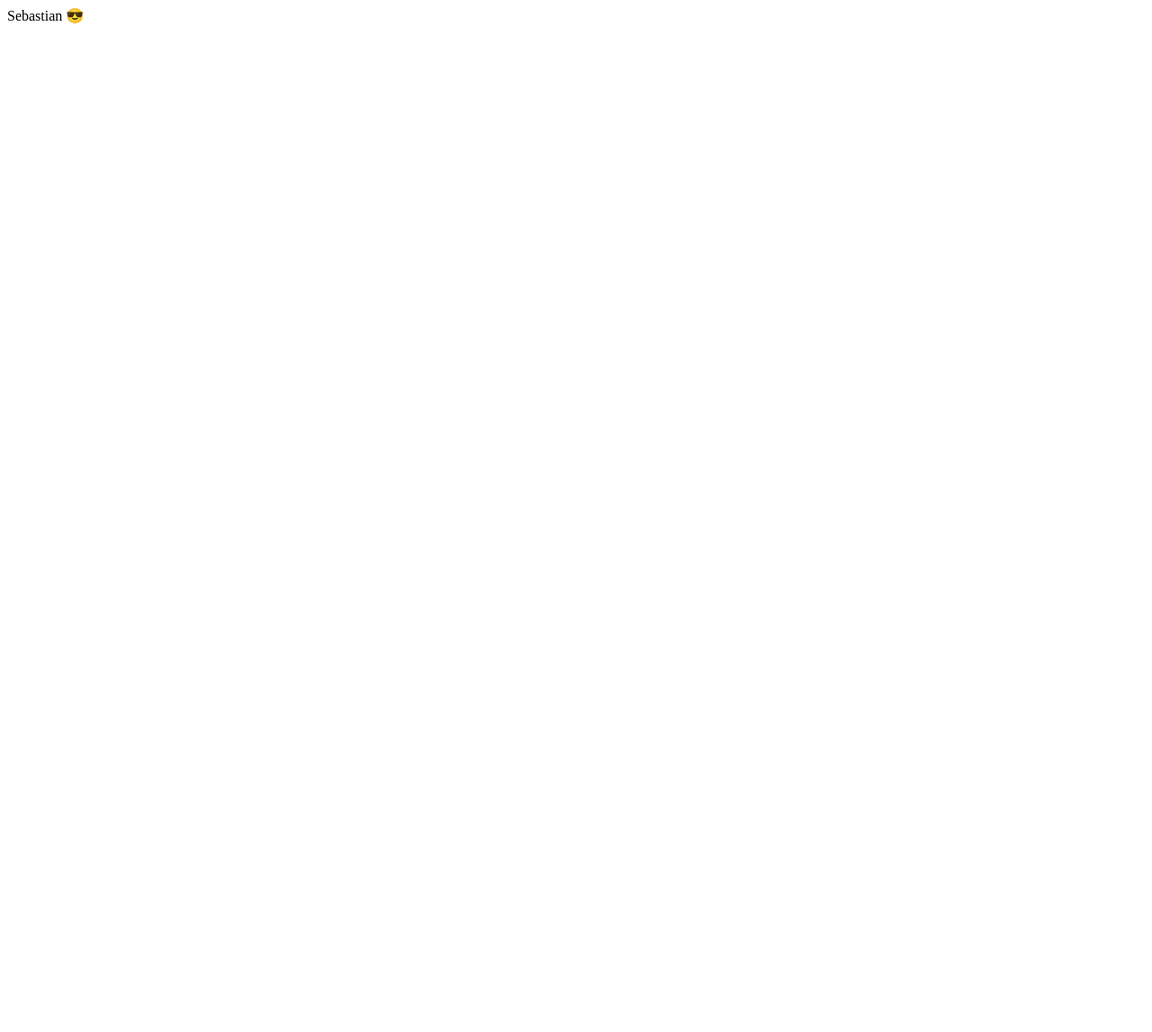
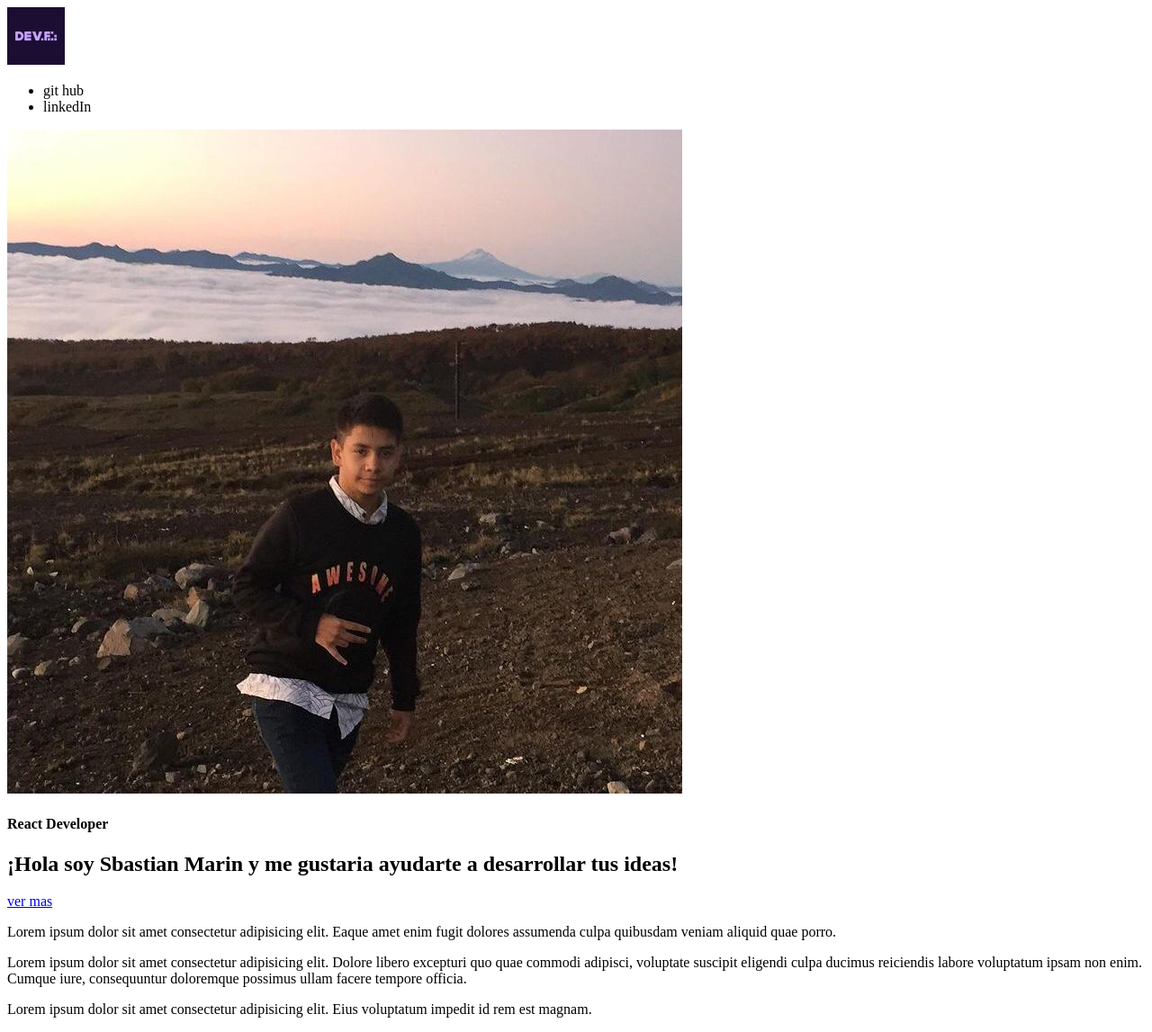
Before and after one commit to seba-golden/Primera-pagina-web, a plain HTML site: page index.html in a window 1280 px wide. Shown: the whole page at 90% size. Before the commit the page ends 800 px from the top, so only its background shows below. Drawn offline with Linux system fonts and the light colour scheme.

Commit message:
add nav, header and description

```diff
--- a/index.html
+++ b/index.html
@@ -9,7 +9,38 @@
 </head>
 
 <body>
- Sebastian 😎
+    <nav>
+        <img src="img/logo.png" alt="Logo de mi sitio web" height="64px" />
+        <!--
+         src : origen de la imagen
+         alt : descripcion de la imagen
+       -->
+        <ul>
+            <li>git hub</li>
+            <li>linkedIn</li>
+        </ul>
+        <!-- ul: lista desordenada (unorder list)-->
+        <header>
+            <img src="img/avatar.jpg" alt="Este soy yo">
+            <h4>
+                React Developer
+            </h4>
+            <h1>
+                ¡Hola soy <span> Sbastian Marin </span>y me gustaria ayudarte
+                a desarrollar tus ideas!
+            </h1>
+            <a href="https://github.com/seba-golden">
+                ver mas
+            </a>
+        </header>
+        <p>
+            Lorem ipsum dolor sit amet consectetur adipisicing elit. Eaque amet enim fugit dolores assumenda culpa
+            quibusdam veniam aliquid quae porro.
+        </p>
+        <p>
+            Lorem ipsum dolor sit amet consectetur adipisicing elit. Dolore libero excepturi quo quae commodi adipisci, voluptate suscipit eligendi culpa ducimus reiciendis labore voluptatum ipsam non enim. Cumque iure, consequuntur doloremque possimus ullam facere tempore officia.
+        </p>
+        <p>Lorem ipsum dolor sit amet consectetur adipisicing elit. Eius voluptatum impedit id rem est magnam.</p>
 </body>
 
 </html>
```
Also changed, not shown: img/avatar.jpg (added), img/logo.png (added).
